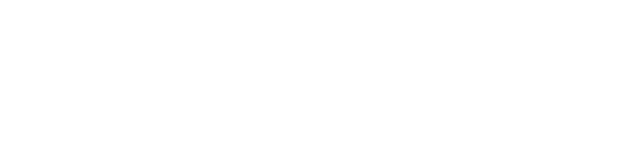
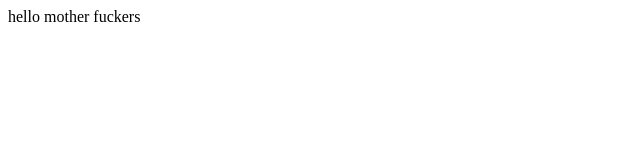
Before and after one commit to parinazraftari/things, a plain HTML site: page index.html in a window 1280 px wide. Shown: the whole page, without its empty margins (0-640 px from the left). Drawn offline with Linux system fonts and the light colour scheme.

Commit message:
all the changes

```diff
--- a/index.html
+++ b/index.html
@@ -8,7 +8,7 @@
 </head>
 <body>
 
-
+<div>hello mother fuckers</div>
     <script src="script.js"></script>
 </body>
 </html>
```
